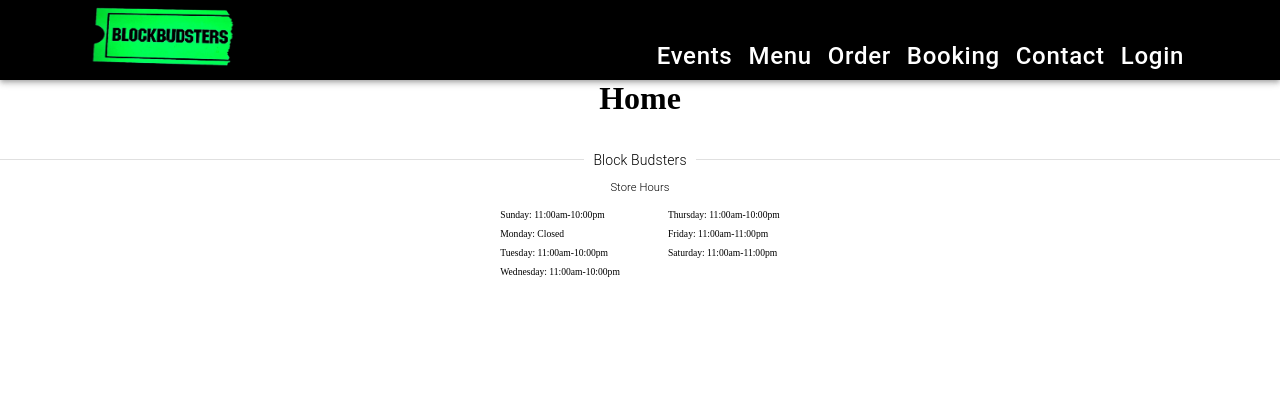
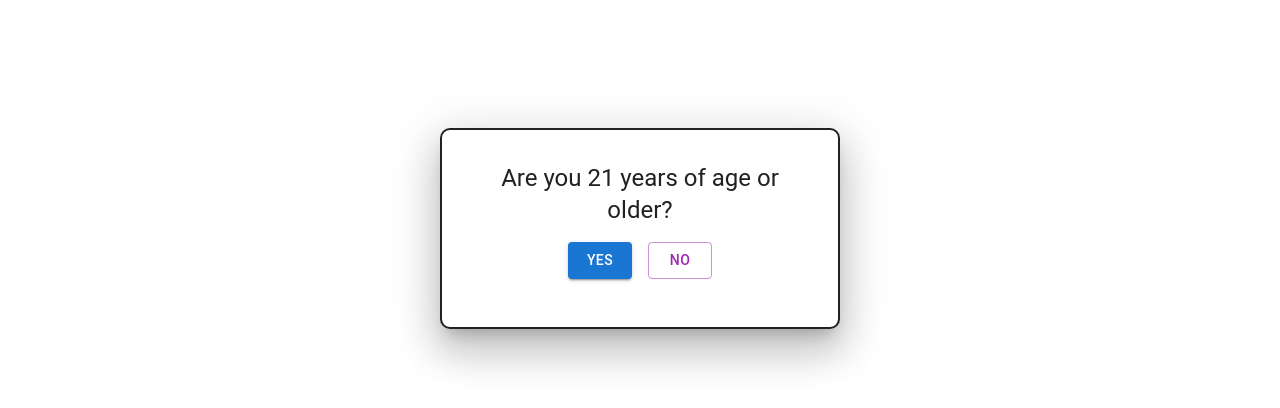
Before and after one commit to TimL94/BlockBudsters, a React (Vite) app in the folder client/: page / in a window 1280 px wide. Shown: the top 408 px of the page. Built offline with nearby package versions, Linux system fonts and the light colour scheme.

Commit message:
added age verification

```diff
--- a/client/src/App.jsx
+++ b/client/src/App.jsx
@@ -1,10 +1,105 @@
 import Navbar from './components/Navbar';
-import {Outlet} from 'react-router-dom';
+import { Outlet } from 'react-router-dom';
 import { Box } from '@mui/material';
 import Footer from './components/Footer.jsx';
+import React, { useState, useEffect } from 'react';
+import { Card, CardContent, CardMedia, Typography, Button } from '@mui/material';
 import './app.css';
 
+
+
 function App() {
+  const [ isVerified,setIsVerified ] = useState(null);
+
+  useEffect(() => {
+    const storedStatus = localStorage.getItem('isVerified');
+    const verifiedAt = localStorage.getItem('verifiedAt');
+    if (storedStatus && verifiedAt) {
+      const now = Date.now();
+      const then = parseInt(verifiedAt, 10);
+      const minutePassed = (now - then) / (1000 * 60 );
+
+      if (minutePassed < 1 && storedStatus === 'false') {
+        setIsVerified(storedStatus === 'true');
+      } else {
+        localStorage.removeItem('isVerified');
+        localStorage.removeItem('verifiedAt');
+        setIsVerified(null);
+      }
+    if (minutePassed > .1) {
+      localStorage.removeItem('isVerified');
+      localStorage.removeItem('verifiedAt');
+      setIsVerified(null);
+    }
+  }
+
+  }, [])
+
+  const handleYes = () => {
+    localStorage.setItem('isVerified', 'true');
+    localStorage.setItem('verifiedAt', Date.now().toString());
+    setIsVerified(true);
+  }
+
+  const handleNo = () => {
+    localStorage.setItem('isVerified', 'false');
+    localStorage.setItem('verifiedAt', Date.now().toString());
+    setIsVerified(false);
+  }
+
+  if (isVerified === null) {
+    return (
+      <div style={{ display: 'flex', justifyContent: 'center', marginTop: '10%' }}>
+        <Card
+        sx={{
+          maxWidth: 400,
+          p: 2,
+          border: 2,
+          borderRadius: 2.5
+          }}
+          elevation={24}
+          >
+          <CardContent sx={{ textAlign: 'center' }}>
+            <Typography variant="h5" gutterBottom>
+              Are you 21 years of age or older?
+            </Typography>
+            <Button onClick={handleYes} variant="contained" color="primary" sx={{ m: 1 }}>
+              Yes
+            </Button>
+            <Button onClick={handleNo} variant="outlined" color="secondary" sx={{ m: 1 }}>
+              No
+            </Button>
+          </CardContent>
+        </Card>
+      </div>
+    );
+  }
+
+  if (isVerified === false) {
+    return (
+      <div style={{
+        display: 'flex',
+        justifyContent: 'center',
+        marginTop: '10%' }}
+        >
+        <Card
+        sx={{
+          maxWidth: 400,
+          p: 2,
+          border: 2,
+          borderRadius: 2.5,
+          }}
+          elevation={24}
+          >
+          <CardContent sx={{ textAlign: 'center' }}>
+            <Typography variant="h5" color="error">
+              You must be 21 or over to access this site.
+            </Typography>
+          </CardContent>
+        </Card>
+      </div>
+    );
+  }
 
   return (
     <Box sx={{p:0, m:0, display:'flex', flexDirection:'column', height:'80vh'}} boxSizing='border-box'>
```
